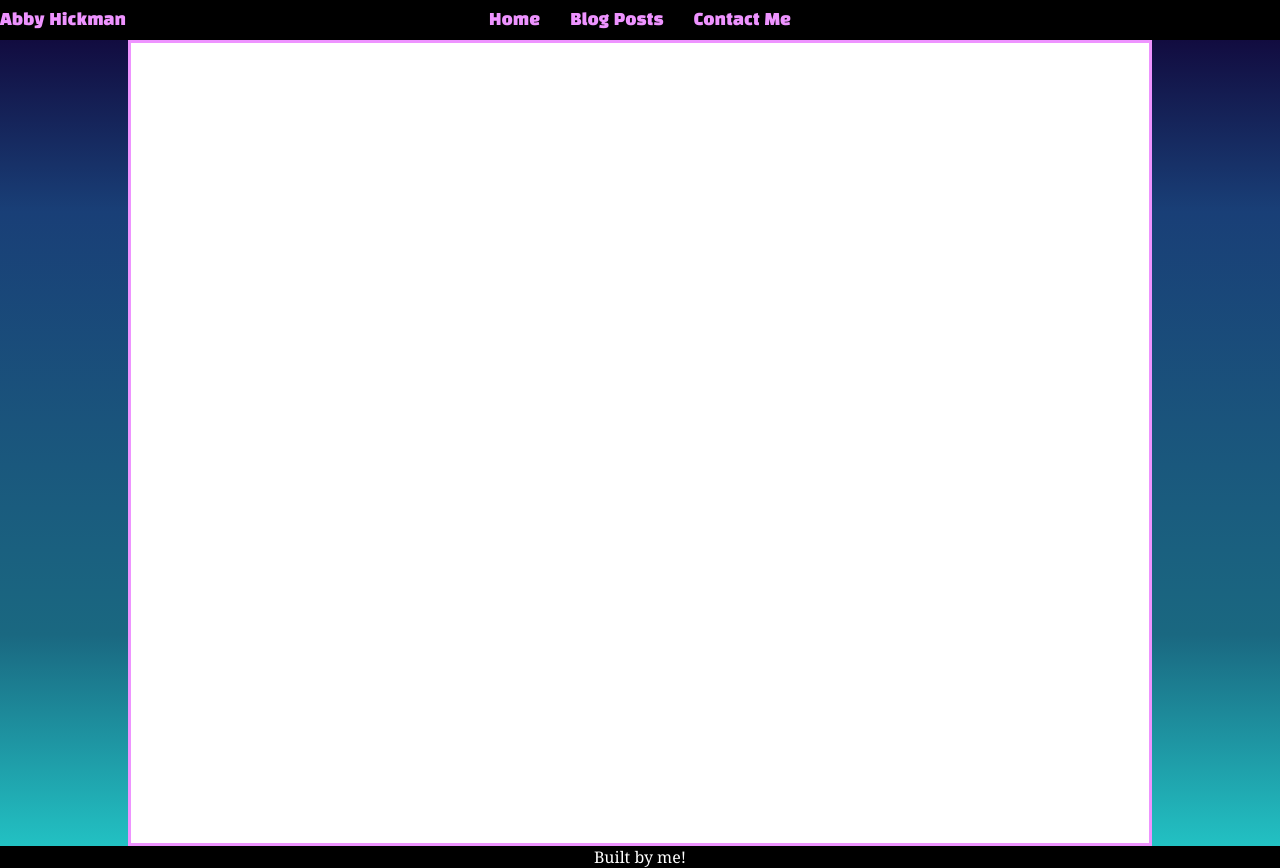
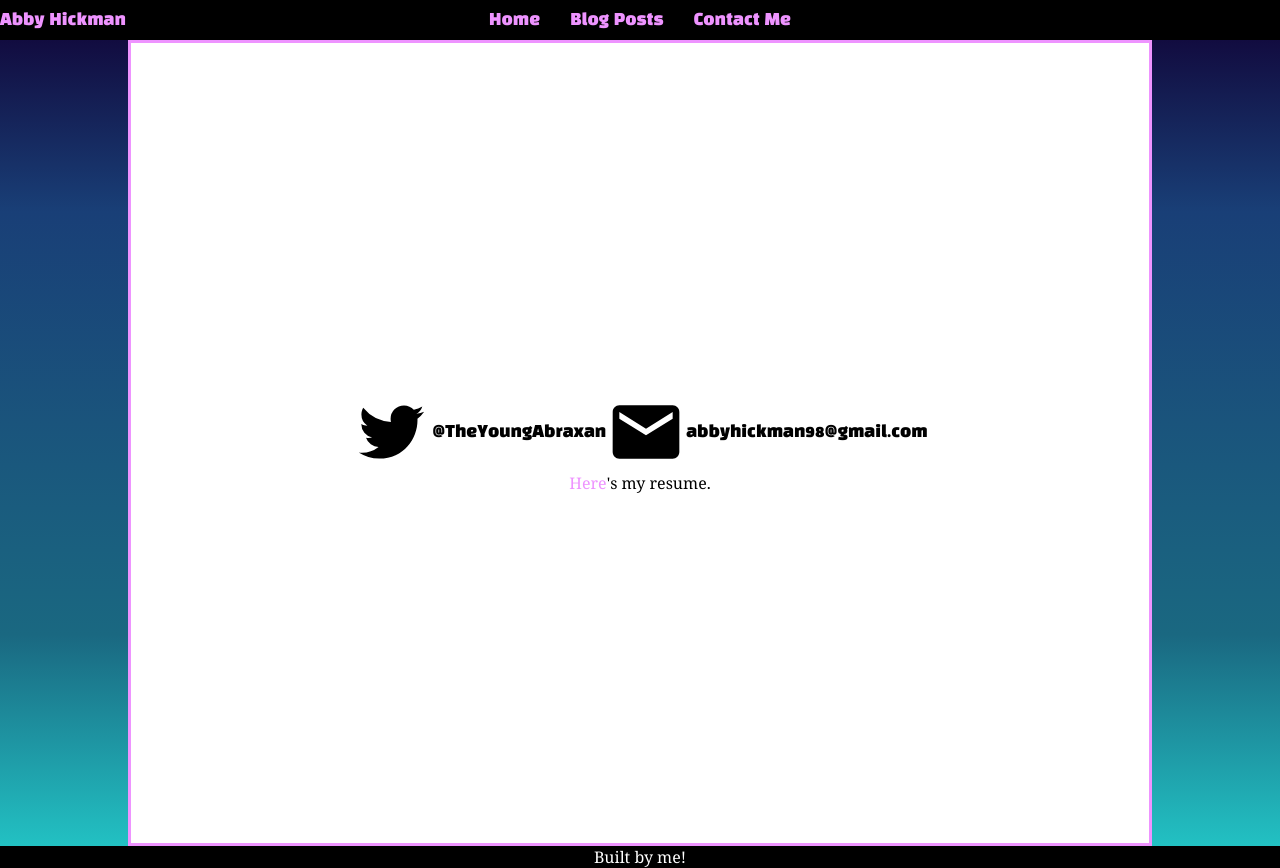
Before and after one commit to Dakota-Schramm/Abby-Blog-Website, a Next.js app: page /contact in a window 1280 px wide. Built offline with nearby package versions, Linux system fonts and the light colour scheme.

Commit message:
Added svgs to page

```diff
--- a/src/pages/contact.js
+++ b/src/pages/contact.js
@@ -1,12 +1,27 @@
 import Layout from "../components/Layout";
+
+import EmailIcon from "../components/svg/Email";
+import BxlTwitterIcon from "../components/svg/Twitter";
 
 export default function Contact({ title, description, ...props }) {
   return (
     <>
       <Layout pageTitle={`${title} | Contact Me`} pageDescription={description}>
         <div className="contact-layout">
-          <div className="biography">{/* Put biography here */}</div>
-          <div className="headshot">{/* put headshot here*/}</div>
+          <div className="contacts">
+            <div className="contact-item">
+              <BxlTwitterIcon width="5rem" height="5rem" />
+              @TheYoungAbraxan
+            </div>
+            <div className="contact-item">
+              <EmailIcon width="5rem" height="5rem" />
+              abbyhickman98@gmail.com
+            </div>
+          </div>
+          <div className="contact-cv">
+            <a href="/Abigail_Hickman_Resume_Winter_2022.pdf">Here</a>'s my
+            resume.
+          </div>
         </div>
       </Layout>
     </>
```
